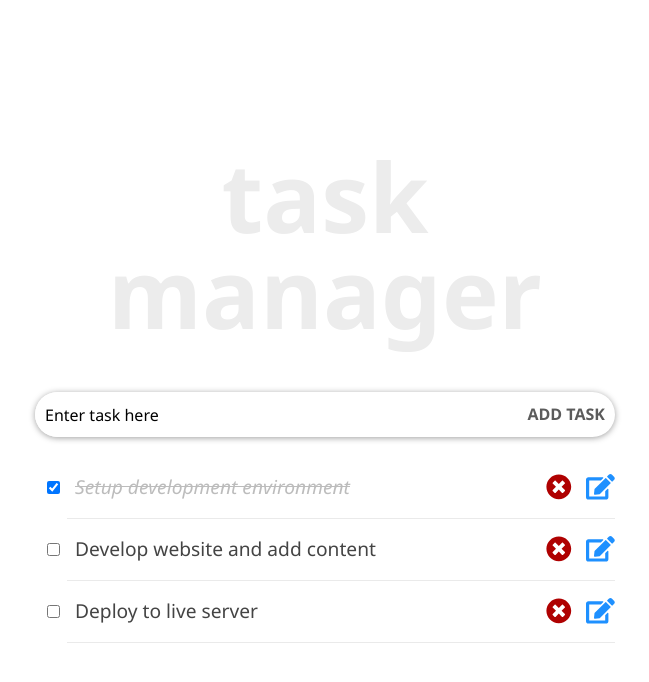
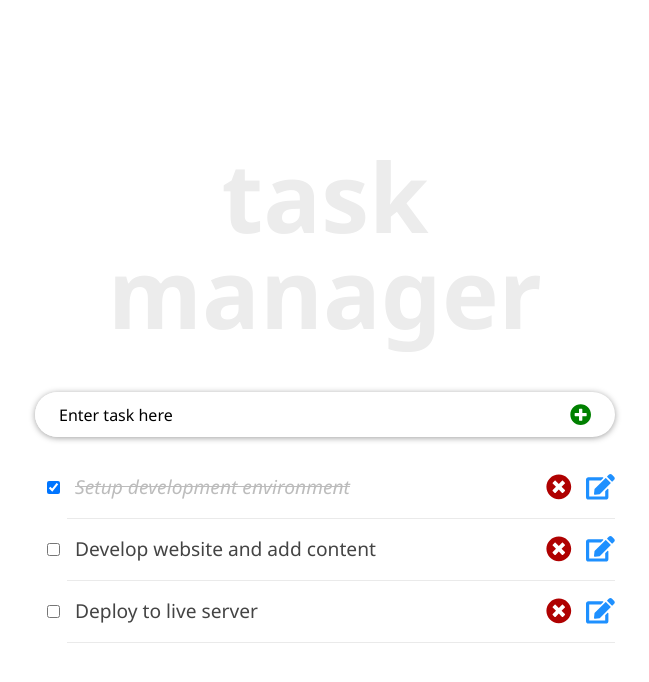
Before and after one commit to CaliforniaDev/ReactAssignment-1, a React (Create React App) app in the folder task-app/: page / in a window 1280 px wide. Shown: the top 682 px of the page, without its empty margins (315-964 px from the left). Built offline with nearby package versions, Linux system fonts and the light colour scheme.

Commit message:
Change input field styling

```diff
--- a/task-app/src/App.css
+++ b/task-app/src/App.css
@@ -30,7 +30,7 @@ body {
     justify-content: space-evenly;
     width: 100%;
     margin-bottom: 20px;
-    border-radius: calc(0.5 * 100px);
+    border-radius: 50px;
     box-shadow: 0 1px 6px 0 rgba(0, 0, 0, 0.38);
 
 }
@@ -38,10 +38,10 @@ body {
 .TaskForm--input {
     font-size: 1rem;
     font-weight: 400;
-    width: 85%;
+    width: 100%;
     padding-right: 5px;
-    padding-left: 10px;
-    border-radius: calc(0.5 * 100px);
+    padding-left: 24px;
+    border-radius: 50px;
 }
 
 .TaskForm--input::placeholder {
@@ -54,15 +54,19 @@ body {
     text-transform: capitalize;
     cursor: pointer;
     font-weight: 600;
-    border-radius: calc(0.5 * 100px);
+    border-radius: 50px;
     white-space: nowrap;
     font-size: 1rem;
-    margin-right: 10px;
+    margin-right: 24px;
 }
 
 .TaskForm--input,
 .TaskForm--submit {
     height: 45px;
-    outline: none;
+    outline: none !important;
     border: none;
 }
+
+.addTaskBtn {
+    color: green;
+}
--- a/task-app/src/components/InputTask.js
+++ b/task-app/src/components/InputTask.js
@@ -1,5 +1,7 @@
 import { FormControl } from 'react-bootstrap';
 import React, { Component } from 'react';
+import { faPlusCircle } from "@fortawesome/free-solid-svg-icons"
+import { FontAwesomeIcon } from '@fortawesome/react-fontawesome';
 
 class InputTask extends Component {
   constructor(props) {
@@ -30,11 +32,12 @@ class InputTask extends Component {
     });
   }
   render() {
+    const addTaskIconBtn = <FontAwesomeIcon className="addTaskBtn" size="lg" icon={faPlusCircle} />
     return (
       <form className="TaskForm" onSubmit={this.onSubmitTask}>
             <FormControl
               required
-              className="TaskForm--input"
+              className="TaskForm--input shadow-none"
               type="text"
               name="title"
               onChange={this.onChange}
@@ -43,7 +46,7 @@ class InputTask extends Component {
               aria-label="Enter task"
               aria-describedby="basic-addon2"
             />
-            <button className="TaskForm--submit" type="submit">ADD TASK</button>
+            <button className="TaskForm--submit" type="submit">{addTaskIconBtn}</button>
 
         </form>
   );
```
